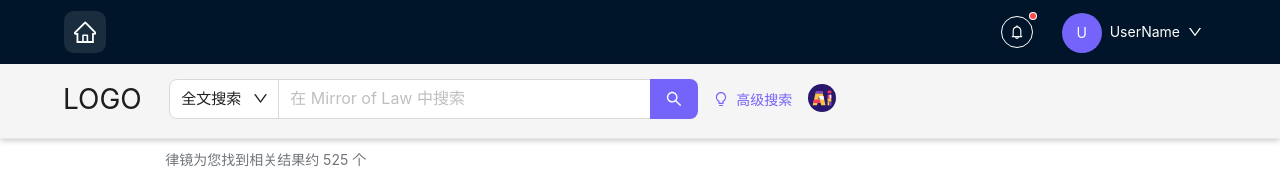
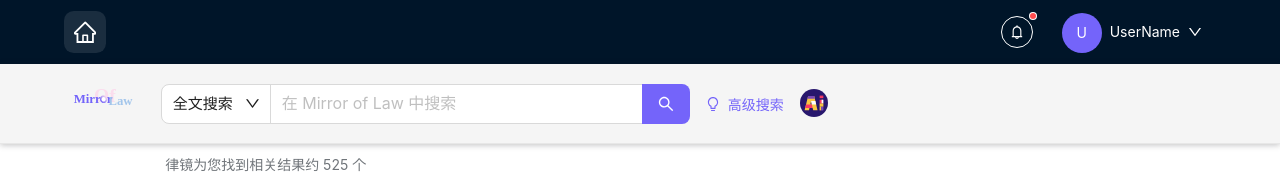
Before and after one commit to jiangmizzz/The-Mirror-of-Law, a React (Vite) app in the folder frontend/: page /results in a window 1280 px wide. Shown: the top 174 px of the page. Built offline with nearby package versions, Linux system fonts and the light colour scheme; the HTML template or start-up script is replaced by a standard one.

Commit message:
feat: add main logo

```diff
--- a/frontend/src/pages/results/results.css
+++ b/frontend/src/pages/results/results.css
@@ -23,9 +23,10 @@ body{
 }
 .result-header-logo{
     position: relative;
-    top: 0.2em;
-    font-size: 2em;
+    top: 0.4em;
+    /* font-size: 2em; */
     margin-right: 0.7em;
+    /* height: 1em; */
     /* background-color: aqua; */
 }
 .result-header-divider{
--- a/frontend/src/pages/results/results.tsx
+++ b/frontend/src/pages/results/results.tsx
@@ -18,6 +18,7 @@ import article from "../../assets/article.svg";
 import idea from "../../assets/idea.svg";
 import information from "../../assets/infomation.svg";
 import { useLocation, useNavigate } from "react-router-dom";
+import logo from "../../assets/main-logo.svg";
 
 const { Title } = Typography;
 export default function ResultsPage() {
@@ -382,7 +383,9 @@ export default function ResultsPage() {
         <div className="result-header">
           <div>
             <Space align="baseline" style={{ paddingLeft: "4.5em" }}>
-              <div className="result-header-logo">LOGO</div>
+              <div className="result-header-logo">
+                <img style={{ height: "2.5em" }} src={logo} />
+              </div>
               {<SearchBox width={420} />}
             </Space>
             <Divider className="result-header-divider" />
--- a/frontend/src/pages/search/search.tsx
+++ b/frontend/src/pages/search/search.tsx
@@ -5,6 +5,7 @@ import { useEffect, useState } from "react";
 import "./search.css";
 import SearchBox from "../../components/SearchBox/SearchBox";
 import { useLocation, useNavigate } from "react-router-dom";
+import logo from "../../assets/main-logo.svg";
 
 export default function SearchPage() {
   //子组件，推送组件
@@ -79,7 +80,9 @@ export default function SearchPage() {
 
   return (
     <>
-      <div style={{ fontSize: "19em" }}>LOGO</div>
+      <div>
+        <img src={logo} style={{ height: "19em" }} />
+      </div>
       {<SearchBox width={500} />}
       {<Recommend />}
     </>
```
Also changed, not shown: frontend/src/assets/main-logo.svg (added).
